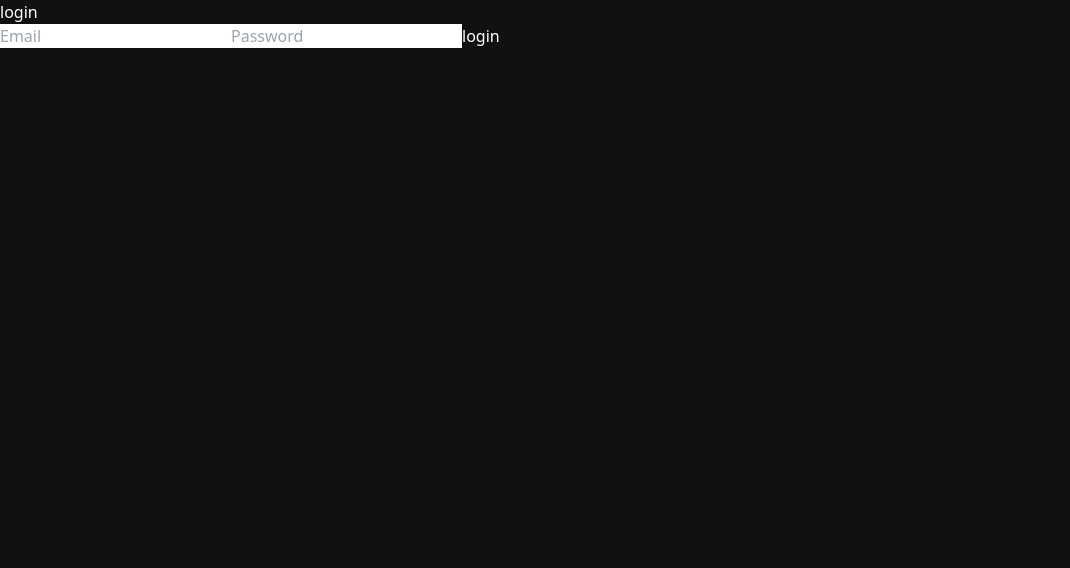
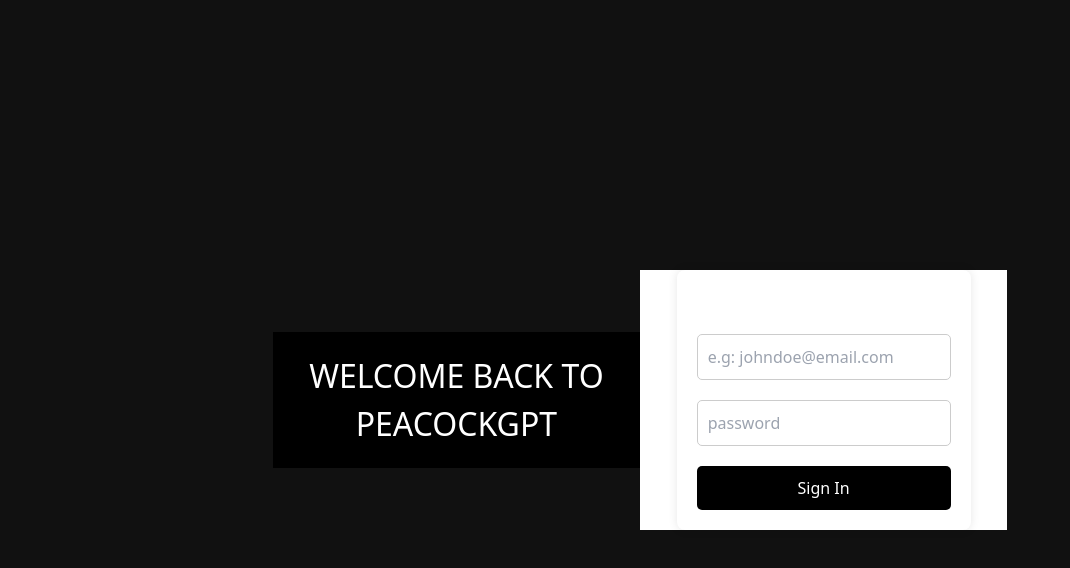
Before and after one commit to ottojonas/peacockgpt, a Next.js app in the folder frontend/: page /login in a window 1280 px wide. Shown: the top 568 px of the page, without its empty margins (0-1070 px from the left). Built offline with nearby package versions, Linux system fonts and the light colour scheme.

Commit message:
its working - looks ugly - but its working so deal with it later

```diff
--- a/frontend/pages/_app.tsx
+++ b/frontend/pages/_app.tsx
@@ -1,6 +1,7 @@
 import React from "react";
 import { ThemeProvider } from "@/context/ThemeContext";
 import "@/styles/globals.css";
+import "@/styles/register.css";
 import type { AppProps } from "next/app";
 
 export default function App({ Component, pageProps }: AppProps) {
--- a/frontend/pages/api/login.ts
+++ b/frontend/pages/api/login.ts
@@ -16,7 +16,7 @@
         await connectToDatabase();
 
         const user = await User.findOne({email})
-        if (!User || !(await bcrypt.compare(password, user.password))) {
+        if (!user || !(await bcrypt.compare(password, user.password))) {
             return res.status(401).json({ error: 'invalid email or password'})
         }
 
--- a/frontend/pages/login.tsx
+++ b/frontend/pages/login.tsx
@@ -4,6 +4,7 @@
 const Login = () => {
   const [email, setEmail] = useState("");
   const [password, setPassword] = useState("");
+  const [error, setError] = useState("");
 
   const handleLogin = async () => {
     try {
@@ -11,31 +12,49 @@
       alert(response.data.message);
     } catch (error) {
       if (axios.isAxiosError(error)) {
-        // Handle AxiosError
+        // * Handle AxiosError
         alert(error.response?.data.error || "An error occurred");
       } else {
-        // Handle other errors
+        // * Handle other errors
         alert("An unexpected error occurred");
       }
     }
   };
 
   return (
-    <div>
-      <h2>login</h2>
+    <div className="register-container">
+      <div className="left">
+        <h1>
+          WELCOME BACK TO
+          <br />
+          PEACOCKGPT
+        </h1>
+      </div>
+      <div className="right">
+        <div className="form-container">
+          <h2>Login</h2>
+          {error && <p className="error-message">{error}</p>}
+          <form onSubmit={handleLogin}>
             <input
               type="email"
-        placeholder="Email"
+              placeholder="e.g: johndoe@email.com"
               value={email}
               onChange={(e) => setEmail(e.target.value)}
+              className="form-input"
             />
             <input
               type="password"
-        placeholder="Password"
+              placeholder="password"
               value={password}
               onChange={(e) => setPassword(e.target.value)}
+              className="form-input"
             />
-      <button onClick={handleLogin}>login</button>
+            <button type="submit" className="register-button">
+              Sign In
+            </button>
+          </form>
+        </div>
+      </div>
     </div>
   );
 };
--- a/frontend/pages/register.tsx
+++ b/frontend/pages/register.tsx
@@ -4,6 +4,7 @@
 const Register = () => {
   const [email, setEmail] = useState("");
   const [password, setPassword] = useState("");
+  const [error, setError] = useState("");
 
   const handleRegister = async () => {
     try {
@@ -21,21 +22,39 @@
   };
 
   return (
-    <div>
-      <h2>register</h2>
+    <div className="register-container">
+      <div className="left">
+        <h1>
+          WELCOME TO
+          <br />
+          PEACOCKGPT
+        </h1>
+      </div>
+      <div className="right">
+        <div className="form-container">
+          <h2>Register</h2>
+          {error && <p className="error-message">{error}</p>}
+          <form onSubmit={handleRegister}>
             <input
               type="email"
-        placeholder="Email"
+              placeholder="e.g = johndoe@email.com"
               value={email}
               onChange={(e) => setEmail(e.target.value)}
+              className="form-input"
             />
             <input
               type="password"
-        placeholder="Password"
+              placeholder="password"
               value={password}
               onChange={(e) => setPassword(e.target.value)}
+              className="form-input"
             />
-      <button onClick={handleRegister}>register</button>
+            <button type="submit" className="register-button">
+              Register
+            </button>
+          </form>
+        </div>
+      </div>
     </div>
   );
 };
--- /dev/null
+++ b/frontend/styles/register.css
@@ -0,0 +1,85 @@
+body {
+  margin: 0;
+  display: flex;
+  height: 100vh;
+  background-color: #f0f0f0;
+  align-items: center;
+  justify-content: center;
+}
+
+.register-container {
+  display: flex;
+  width: 100%;
+  height: 100vh;
+  align-items: center;
+  justify-content: center;
+}
+
+.left {
+  background-color: black;
+  color: white;
+  display: flex;
+  flex-direction: column;
+  align-items: center;
+  justify-content: center;
+  width: 50%;
+  padding: 20px;
+}
+
+.left h1 {
+  font-size: 2rem;
+  text-align: center;
+  margin: 0;
+}
+
+.right {
+  flex: 1;
+  display: flex;
+  align-items: center;
+  justify-content: center;
+  background-color: white;
+}
+
+.form-container {
+  width: 80%;
+  max-width: 400px;
+  padding: 20px;
+  background-color: white;
+  box-shadow: 0 0 10px rgba(0, 0, 0, 0.1);
+  border-radius: 8px;
+}
+
+.form-container h2 {
+  text-align: center;
+  margin-bottom: 20px;
+}
+
+.form-container .error-message {
+  color: red;
+  text-align: center;
+  margin-bottom: 15px;
+}
+
+.form-container .form-input {
+  width: 100%;
+  padding: 10px;
+  margin-bottom: 20px;
+  border: 1px solid #ccc;
+  border-radius: 5px;
+  color: black;
+}
+
+.form-container .register-button {
+  width: 100%;
+  padding: 10px;
+  background-color: black;
+  color: white;
+  border: none;
+  border-radius: 5px;
+  cursor: pointer;
+  font-size: 1rem;
+}
+
+.form-container .register-button:hover {
+  background-color: #333;
+}
```
Lines whose indentation alone changed are shown as unchanged.
